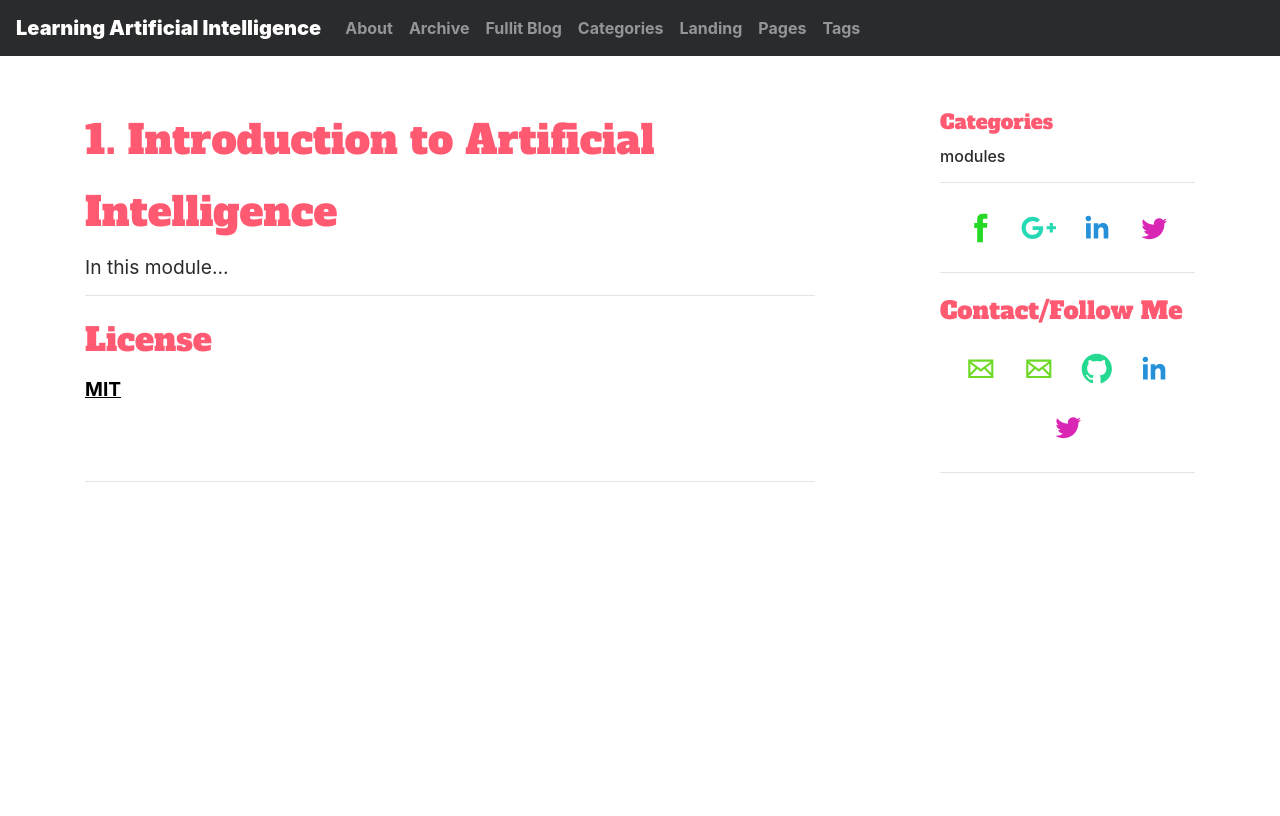
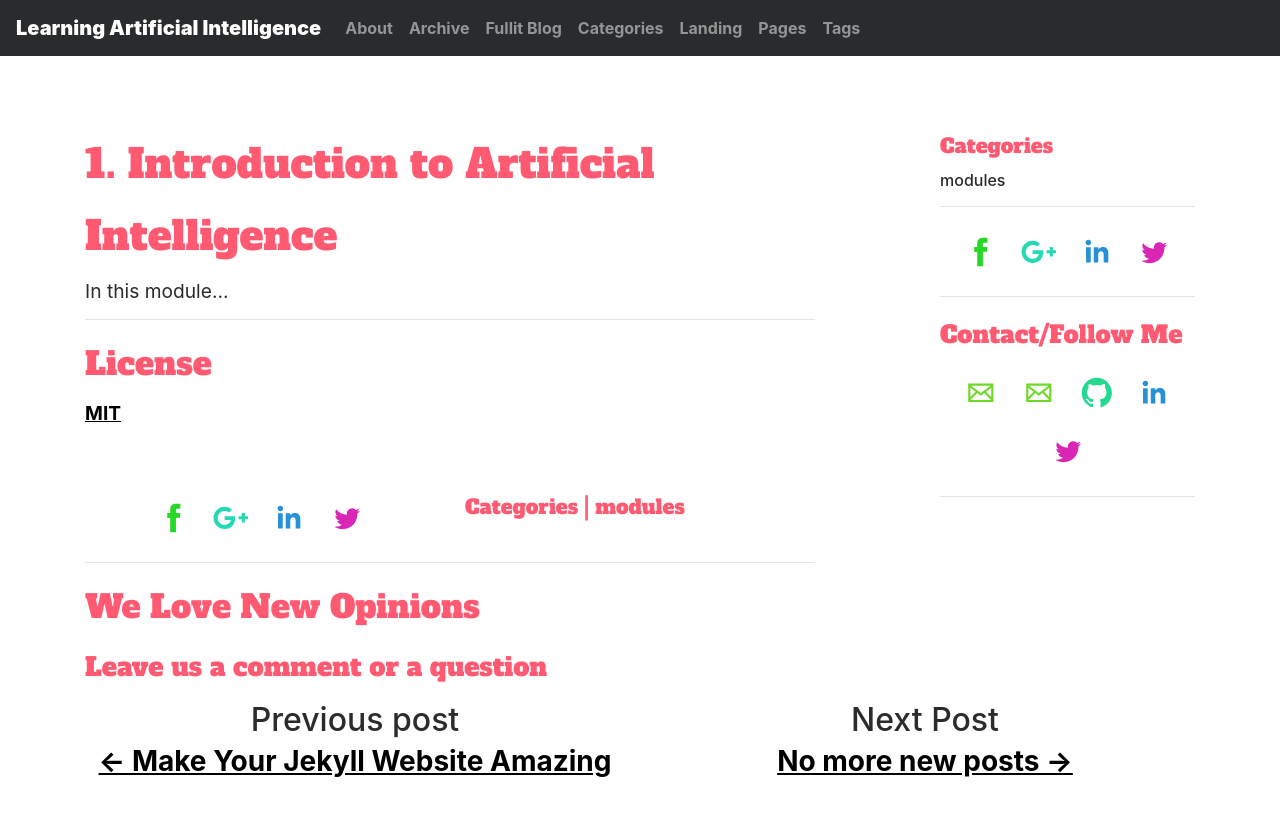
Before and after one commit to learning-artificial-intelligence/learning-artificial-intelligence.github.io, a Jekyll site: the page built from _posts/modules/2024-02-18-introduction-artificial-intelligence.md, in a window 1280 px wide. Shown: the top 816 px of the page. Built offline with Jekyll 4.4.1, drawn with Linux system fonts in a browser that asks for light colours; nearby versions of some CDN libraries; some web fonts are replaced; comment, search, counter and statistics services are not loaded.

Commit message:
Some minor changes added
Some minor changes added

```diff
--- a/_includes/themes/bootstrap/module.html
+++ b/_includes/themes/bootstrap/module.html
@@ -1,18 +1,84 @@
 {% include themes/bootstrap/nav-bar.html %}
 <br />
+<br />
+
     <div class="container">
+
       <div class="row">
+
         <div class="col-sm-8 blog-main post">
+
           {% include ads-block.html %}
           <br />
            {{ content }}
           <br />
           {% include ads-block.html %}
           <br />
+          <div class="row">
+
+                <div class="col-sm-6">
+
+                   {% include social-share.html %}
+
+                </div>
+                <div class="col-sm-6">
+                {% unless page.categories == empty %}
+                      <h4 class="lead">
+                            Categories | {{page.categories | array_to_sentence_string}}
+                      </p>
+                {% endunless %}
+                </div>
+                <!--<div class="col-sm-4">
+                  {% unless page.tags == empty %}
+                      <h4 class="lead">
+                        Tags | {{page.tags | array_to_sentence_string}}
+                      </p>
+                  {% endunless %}
+                </div>-->
+
+
+
+          </div>
           <hr>
+          <div>
+            <h2>We Love  New Opinions <br /><small class="subtitle">Leave us a comment or a question</small></h2>
+            {% include JB/comments %}
           </div>
+
+
+
+
+        </div>
+
         <div class="col-sm-3 offset-sm-1 blog-sidebar affix">
           {% include side-bar.html %}
         </div>
       </div>
+
+            <div class="row">
+              <div class="col-sm-6"  style="text-align: center;">
+                <h2>Previous post</h2>
+                  <div>
+                    {% if page.previous %}
+                    <h3><a class="" href="{{ BASE_PATH }}{{ page.previous.url }}" title="{{ page.previous.title }}">&larr; {{ page.previous.title }}<span data-letters="&larr; {{ page.previous.title }}"></span><span data-letters="&larr; {{ page.previous.title }}"></span></a></h3>
+                    {% else %}
+                    <h3><a class="disabled" href="#" title="No more old posts">&larr; No more old posts<span data-letters="&larr; No more old posts"></span><span data-letters="&larr; No more old posts"></span></a></h3>
+                     {% endif %}
                    </div>
+
+              </div>
+
+              <div class="col-sm-6"  style="text-align: center;">
+
+                      <h2>Next Post</h2>
+                          <div>
+                            {% if page.next %}
+                              <h3><a style="margin: 0 auto;" class="" href="{{ BASE_PATH }}{{ page.next.url }}" title="{{ page.next.title }}">{{ page.next.title }} &rarr;<span data-letters="{{ page.next.title }} &rarr;"></span><span data-letters="{{ page.next.title }} &rarr;"></span></a></h3>
+                            {% else %}
+                              <h3><a style="margin: 0 auto;" class="disabled" href="#" title="No more new posts">No more new posts &rarr;<span data-letters="&larr; No more new posts"></span><span data-letters="&larr; No more new posts"></span></a></h3>
+                            {% endif %}
+                          </div>
+              </div>
+            </div>
+
+    </div>
```
Lines whose indentation alone changed are shown as unchanged.
